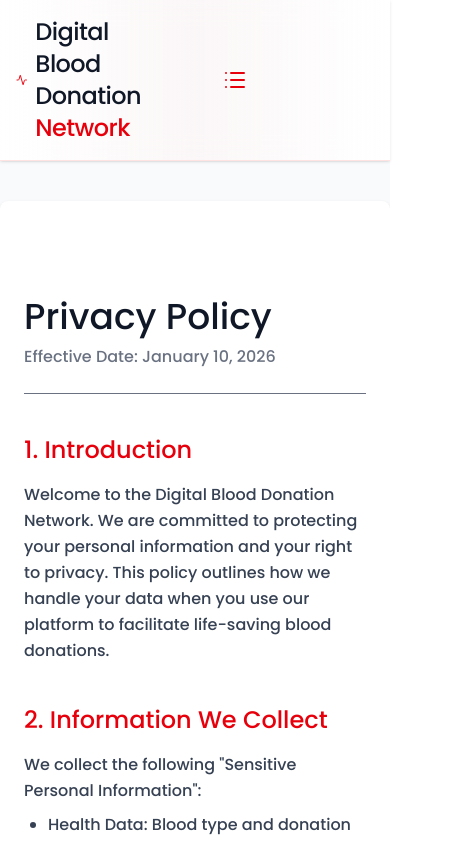
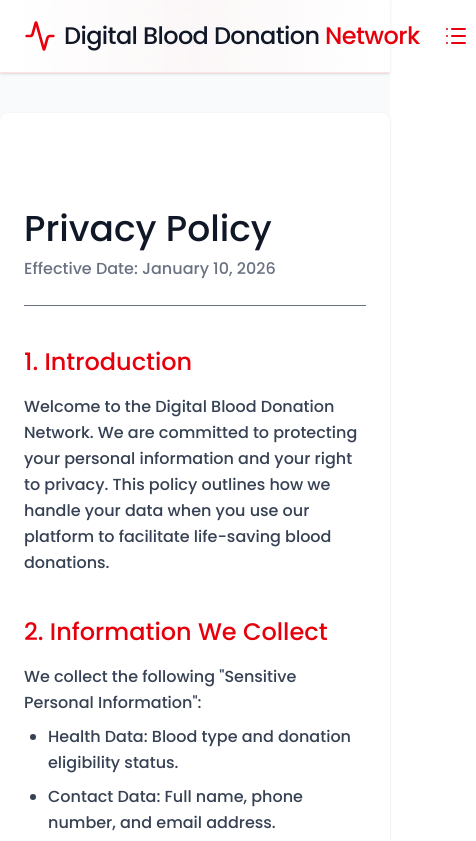
Before and after one commit to Faiza-Sajjad/-Digital-Blood-Donation-Network-, a React (Vite) app in the folder Frontend/: page /privacy in a window 390 px wide. Shown: the top 841 px of the page, 476 px wide, since content can reach past the window. Built offline with nearby package versions, Linux system fonts and the light colour scheme.

Commit message:
Refactor Navbar for improved layout and responsiveness
Updated Navbar component layout and styles for better responsiveness and alignment.

```diff
--- a/Frontend/src/components/Navbar.jsx
+++ b/Frontend/src/components/Navbar.jsx
@@ -20,23 +20,23 @@ export default function Navbar() {
 
   return (
     <nav className="bg-gradient-to-r from-white via-red-50/40 to-white backdrop-blur-md shadow-sm sticky top-0 z-50 border-b border-red-100">
-      <div className="container mx-auto px-4 py-4">
-        <div className="grid grid-cols-3 items-center">
-          {/* Logo — left column */}
-          <Link to="/" className="flex items-center gap-2 group cursor-pointer justify-self-start">
-            <Activity className="w-8 h-8 text-red-600 transition-transform duration-500 group-hover:rotate-360" />
-            <span className="text-2xl text-gray-900 font-semibold tracking-tight">
+      <div className="container mx-auto px-6 py-4">
+        <div className="flex items-center justify-between gap-4">
+          {/* Logo — flex-shrink-0 so it never squishes and pushes links off screen */}
+          <Link to="/" className="flex items-center gap-2 group cursor-pointer flex-shrink-0">
+            <Activity className="w-8 h-8 text-red-600 transition-transform duration-500 group-hover:rotate-360 flex-shrink-0" />
+            <span className="text-2xl text-gray-900 font-semibold tracking-tight whitespace-nowrap">
               Digital Blood Donation <span className="text-red-600">Network </span>
             </span>
           </Link>
 
-          {/* Desktop Menu — center column */}
-          <div className="hidden md:flex items-center justify-center gap-10 justify-self-center">
+          {/* Desktop Menu — gap reduced from 8 to 6 so "Contact" doesn't get pushed off screen */}
+          <div className="hidden md:flex items-center gap-6 flex-shrink-0">
             {['Home', 'Resources', 'Instructions', 'Contact'].map((link) => (
               <a
                 key={link}
                 href={getPath(link)}
-                className="relative text-gray-600 font-medium transition-colors duration-300 hover:text-red-700 group"
+                className="relative text-gray-600 font-medium transition-colors duration-300 hover:text-red-700 group whitespace-nowrap"
               >
                 {link}
                 <span className="absolute left-0 -bottom-1 w-0 h-0.5 bg-red-600 transition-all duration-300 group-hover:w-full"></span>
@@ -44,12 +44,9 @@ export default function Navbar() {
             ))}
           </div>
 
-          {/* Empty right column — keeps the center links visually centered */}
-          <div className="hidden md:block justify-self-end" />
-
           {/* Mobile Menu Button */}
           <button
-            className="md:hidden justify-self-end p-2 rounded-xl hover:bg-red-50 transition-all active:scale-90"
+            className="md:hidden p-2 rounded-xl hover:bg-red-50 transition-all active:scale-90 flex-shrink-0"
             onClick={() => setIsMenuOpen(!isMenuOpen)}
           >
             {isMenuOpen ? <XCircle className="w-6 h-6 text-red-600" /> : <List className="w-6 h-6 text-red-600" />}
@@ -60,7 +57,7 @@ export default function Navbar() {
         <AnimatePresence>
           {isMenuOpen && (
             <motion.div
-              className="md:hidden mt-4 pb-6 flex flex-col items-center gap-5"
+              className="md:hidden mt-4 pb-6 flex flex-col gap-5"
               variants={menuVariants}
               initial="hidden"
               animate="visible"
```
